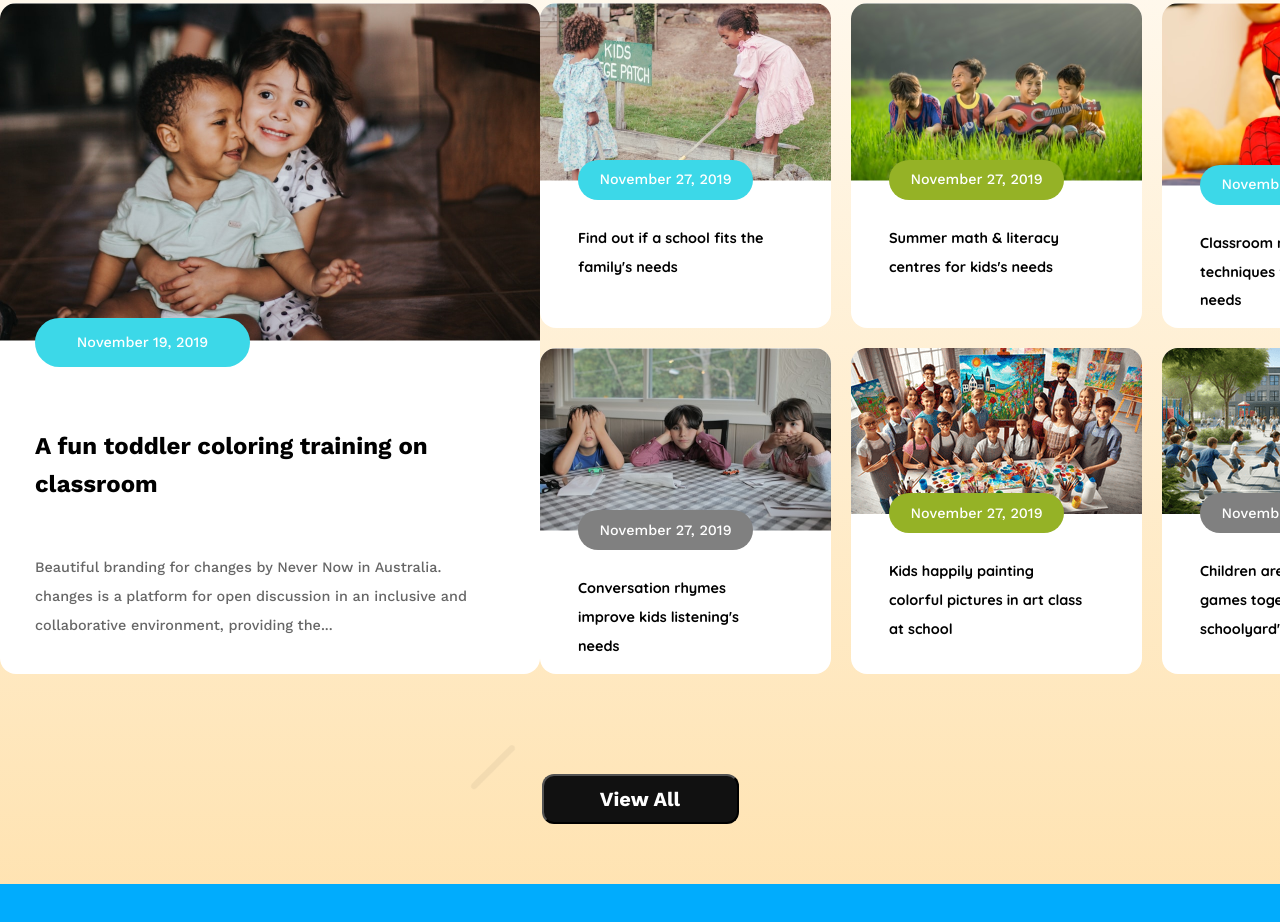
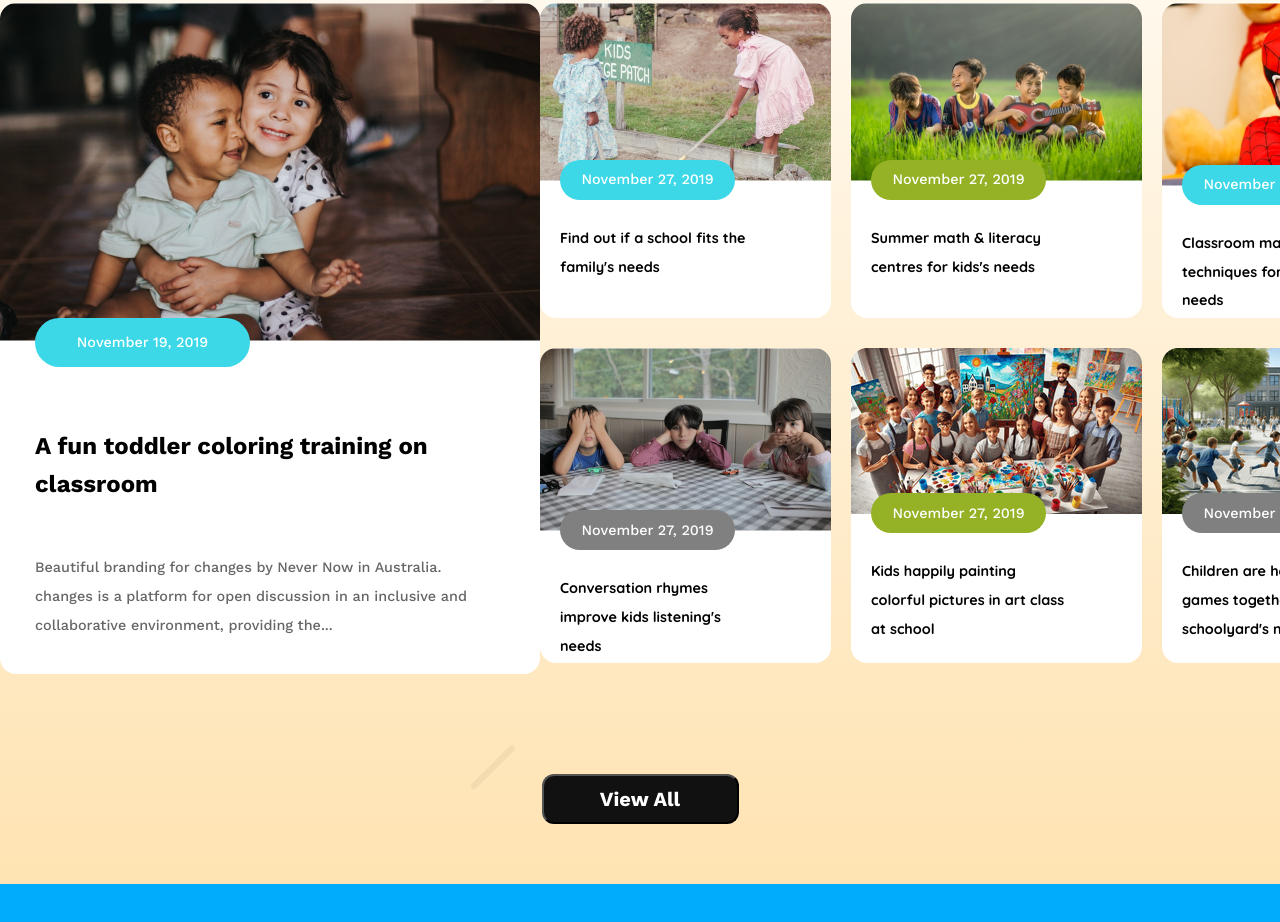
Before and after one commit to Ibtisumraian/ibtisum-assingment-two, a plain HTML site: page index.html in a window 1280 px wide. Shown: the part 1846-2768 px from the top of the page. Drawn offline with nearby package versions, Linux system fonts and the light colour scheme.

Commit message:
final adjustments

```diff
--- a/style/style.css
+++ b/style/style.css
@@ -358,7 +358,7 @@ marquee{
     gap: 20px;
 }
 .date1{
-    /* height: 302px; */
+    height: 315px;
     border-radius: 16px;
     background: rgb(255, 255, 255);
 
@@ -382,7 +382,7 @@ marquee{
     border-radius: 47.93px;
     background: rgb(149, 178, 38);
     margin-top: -25px;
-    margin-left: 38px;
+    margin-left: 20px;
     cursor: pointer;
 }
 .date1 h4{
@@ -392,7 +392,7 @@ marquee{
     font-size: .9rem;
     font-weight: 700;
     line-height: 28.76px;
-    margin-left: 38px;
+    margin-left: 20px;
     margin-top: 24px;
 }
 
```
